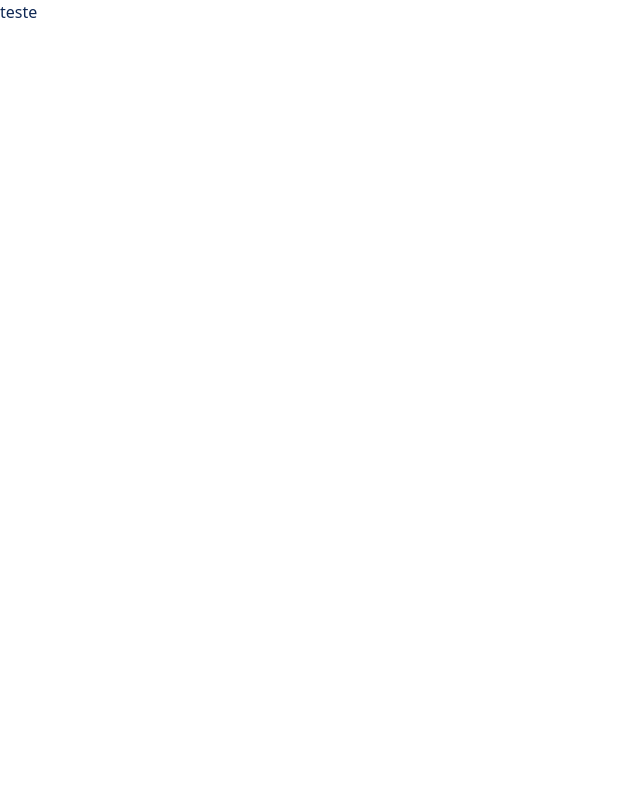
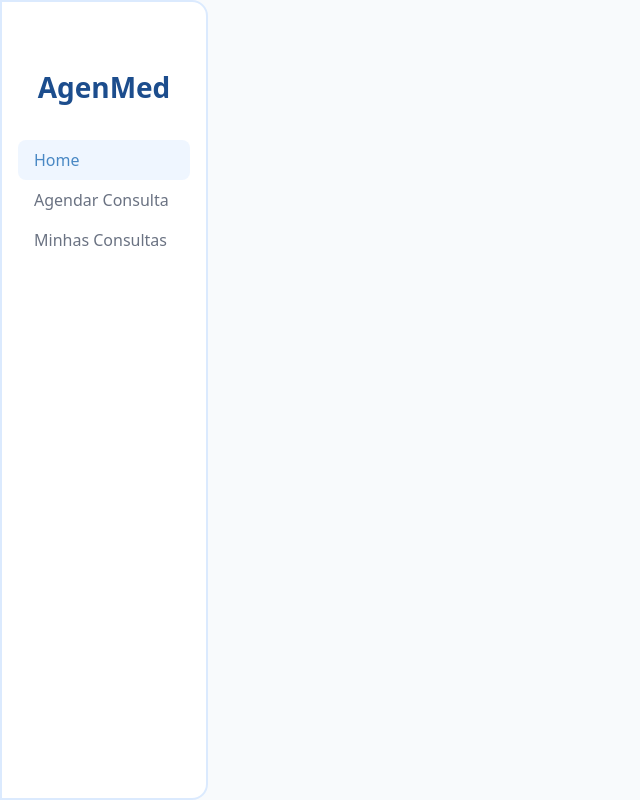
Before and after one commit to IsaacLira42/AgendaMed, a Next.js app in the folder frontend/: page / in a window 1280 px wide. Shown: the whole page, without its empty margins (0-640 px from the left). Built offline with nearby package versions, Linux system fonts and the light colour scheme.

Commit message:
feat: Adiciona componente Navbar e integra ao layout principal

```diff
--- a/frontend/app/globals.css
+++ b/frontend/app/globals.css
@@ -1,40 +1,18 @@
 @import "tailwindcss";
 
-:root {
-  /* Cores Base (Regra 60-30-10) */
-  --background: #FFFFFF;
-  /* 60% - Limpeza e respiro */
-  --foreground: #0F2854;
-  /* 10% - Texto principal em Azul Profundo */
 
-  /* Paleta Específica */
-  --azul-profundo: #0F2854;
-  --azul-corporativo: #1C4D8D;
-  --azul-soft: #4988C4;
-  --azul-pastel: #BDE8F5;
+@theme {
+  --color-background: #ffffff;
+  --color-foreground: #0f2854;
+
+  --color-azul-profundo: #0f2854;
+  --color-azul-corporativo: #1c4d8d;
+  --color-azul-soft: #4988c4;
+  --color-azul-pastel: #bde8f5;
 }
 
-@theme inline {
-  /* Mapeamento de Cores para o Tailwind */
-  --color-background: var(--background);
-  --color-foreground: var(--foreground);
-
-  --color-primary: var(--azul-profundo);
-  /* Títulos e Menus */
-  --color-secondary: var(--azul-corporativo);
-  /* Botões e CTAs */
-  --color-soft: var(--azul-soft);
-  /* Ícones e Bordas */
-  --color-pastel: var(--azul-pastel);
-  /* Fundos de Seção (30%) */
-
-  --font-sans: var(--font-geist-sans), ui-sans-serif, system-ui;
+/* Opcional: regras globais */
+body {
+  background-color: var(--color-background);
+  color: var(--color-foreground);
 }
-
-body {
-  background: var(--background);
-  color: var(--foreground);
-  font-family: var(--font-sans);
-  -webkit-font-smoothing: antialiased;
-  -moz-osx-font-smoothing: grayscale;
-}
--- a/frontend/app/layout.tsx
+++ b/frontend/app/layout.tsx
@@ -1,6 +1,7 @@
 import type { Metadata } from "next";
 import { Geist, Geist_Mono } from "next/font/google";
 import "./globals.css";
+import { Navbar } from "@/components/navbar";
 
 const geistSans = Geist({
   variable: "--font-geist-sans",
@@ -24,11 +25,12 @@ export default function RootLayout({
 }>) {
   return (
     <html lang="pt-br">
-      <body
-        className={`${geistSans.variable} ${geistMono.variable} antialiased`}
-      >
+    <body className={`${geistSans.variable} ${geistMono.variable} antialiased`}>
+      <Navbar />
+      <main className="bg-slate-50 min-h-screen">
         {children}
-      </body>
+      </main>
+    </body>
     </html>
   );
 }
--- a/frontend/app/page.tsx
+++ b/frontend/app/page.tsx
@@ -2,7 +2,7 @@
 export default function Home() {
   return (
     <div>
-      teste
+
     </div>
   );
 }
--- /dev/null
+++ b/frontend/components/navbar.tsx
@@ -0,0 +1,12 @@
+export const Navbar = () => {
+  return (
+    <nav className="h-full w-52 fixed px-4 rounded-r-2xl border-2 border-blue-100 bg-background">
+        <h1 className="text-[28px] font-bold text-azul-corporativo pt-16 pb-8 cursor-pointer text-center">AgenMed</h1>
+        <ul className="flex flex-col">
+            <li className="font-medium text-azul-soft pl-4 py-2 pr-auto rounded-lg bg-blue-50 hover:bg-blue-50 cursor-pointer">Home</li>
+            <li className="text-gray-500 pl-4 py-2 pr-auto rounded-lg hover:bg-blue-50 cursor-pointer">Agendar Consulta</li>
+            <li className="text-gray-500 pl-4 py-2 pr-auto rounded-lg hover:bg-blue-50 cursor-pointer">Minhas Consultas</li>
+        </ul>
+    </nav>
+  )
+}
```
